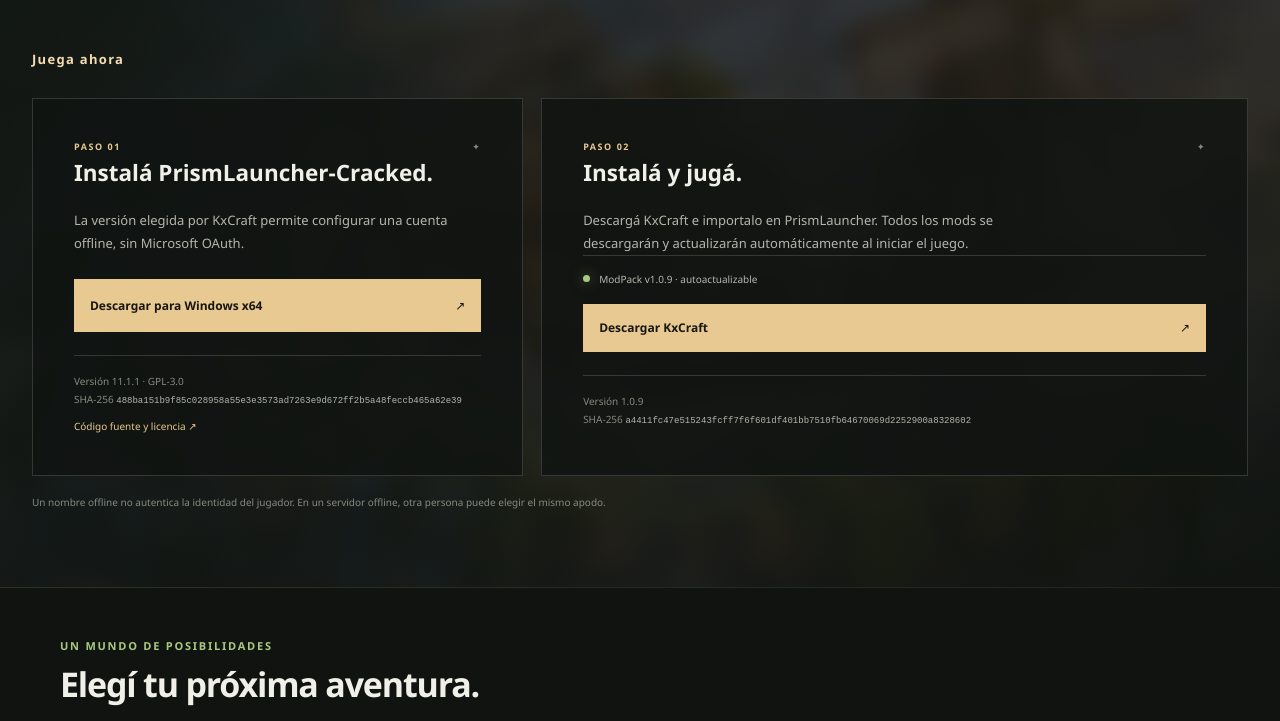
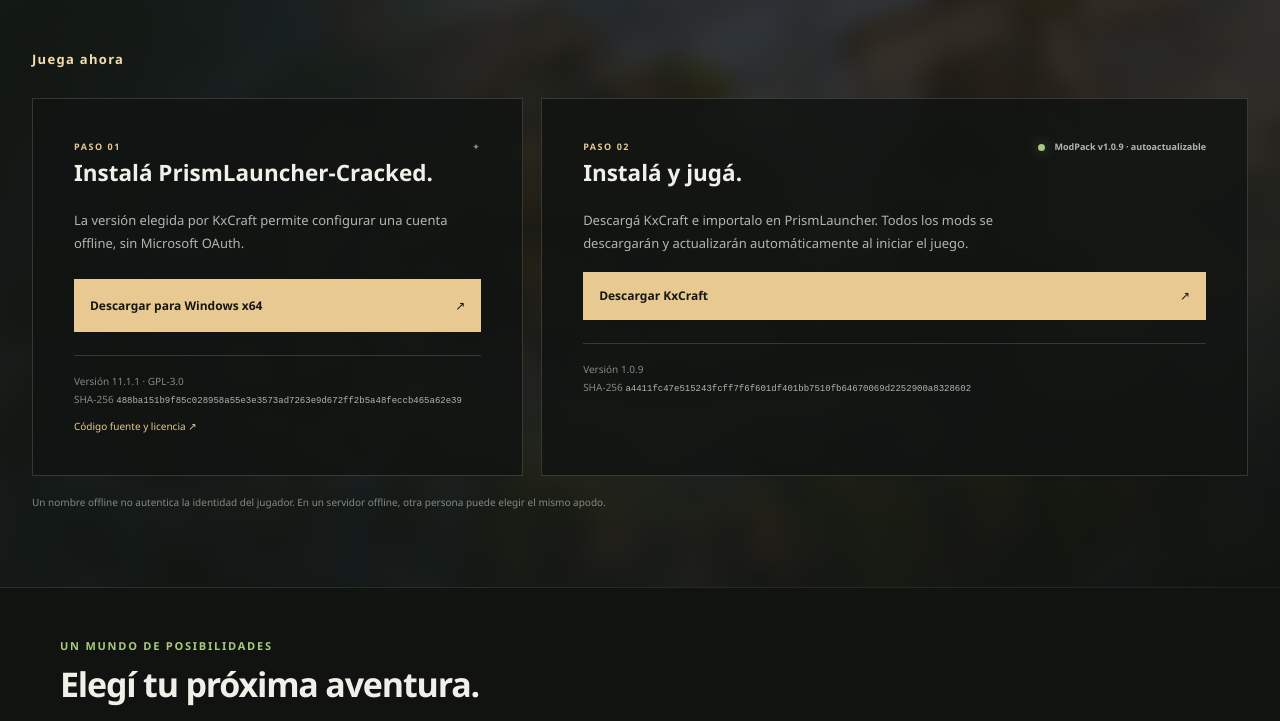
Before and after one commit to Francho2002/kxcraft, a plain HTML site: page site/index.html in a window 1280 px wide. Shown: the part 75-796 px from the top of the page. Drawn offline with Linux system fonts and the light colour scheme.

Commit message:
Place pack status in step header

```diff
--- a/site/assets/site.css
+++ b/site/assets/site.css
@@ -778,6 +778,15 @@ kbd {
   color: var(--kx-green);
 }
 
+.kx-panel-top .kx-pack-status {
+  padding-top: 0;
+  border-top: 0;
+  font-size: 9px;
+  font-weight: 600;
+  letter-spacing: 0;
+  white-space: nowrap;
+}
+
 .kx-pack-status--ready .kx-status-dot {
   background: var(--kx-green);
 }
--- a/site/index.html
+++ b/site/index.html
@@ -46,10 +46,9 @@
             </div>
           </article>
           <article class="kx-play-panel kx-play-panel--pack">
-            <div class="kx-panel-top"><span>PASO 02</span><span aria-hidden="true">✦</span></div>
+            <div class="kx-panel-top"><span>PASO 02</span><div class="kx-pack-status kx-pack-status--ready"><span class="kx-status-dot" aria-hidden="true"></span><span>ModPack v1.0.9 · autoactualizable</span></div></div>
             <h2>Instalá y jugá.</h2>
             <p>Descargá KxCraft e importalo en PrismLauncher. Todos los mods se descargarán y actualizarán automáticamente al iniciar el juego.</p>
-            <div class="kx-pack-status kx-pack-status--ready"><span class="kx-status-dot" aria-hidden="true"></span><span>ModPack v1.0.9 · autoactualizable</span></div>
             <div class="kx-pack-downloads" aria-label="Descarga de KxCraft">
               <a class="kx-panel-button" href="https://github.com/Francho2002/kxcraft/releases/latest/download/KxCraft.zip" rel="noopener noreferrer">Descargar KxCraft <span aria-hidden="true">↗</span></a>
             </div>
```
